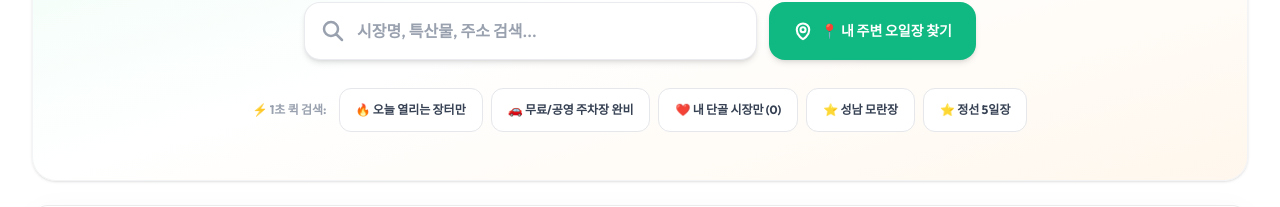
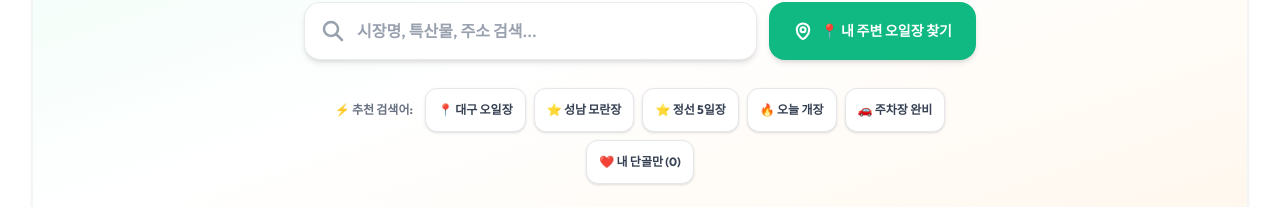
Before and after one commit to pyoska/jangnalmap, a Next.js app: page / in a window 1280 px wide. Shown: the part 272-479 px from the top of the page. Built offline with nearby package versions, Linux system fonts and the light colour scheme; no server answers.

Commit message:
feat(ux): add Instant Search Suggestions and Dynamic Keyword Pills to HomeClient search container for 20s-60s user convenience

```diff
--- a/src/components/HomeClient.js
+++ b/src/components/HomeClient.js
@@ -368,53 +368,59 @@ export default function HomeClient({ initialMarkets = [] }) {
             </button>
           </div>
 
-          {/* Quick Filter Chips */}
-          <div className="flex flex-wrap items-center gap-2 pt-1">
-            <span className="text-xs font-bold text-gray-400 mr-1">⚡ 1초 퀵 검색:</span>
+          {/* Quick Filter Chips & Dynamic Search Suggestions */}
+          <div className="flex flex-wrap items-center justify-center gap-2 pt-1 max-w-2xl mx-auto">
+            <span className="text-xs font-extrabold text-gray-500 mr-1">⚡ 추천 검색어:</span>
+            <button
+              onClick={() => { setSearchInput('대구'); setSearchQuery('대구'); }}
+              className="text-xs px-3 py-2 min-h-[44px] rounded-xl font-extrabold bg-white border border-gray-200 text-gray-700 hover:border-emerald-400 hover:bg-emerald-50 transition-all cursor-pointer flex items-center gap-1 active:scale-95 shadow-sm"
+            >
+              📍 대구 오일장
+            </button>
+            <button
+              onClick={() => { setSearchInput('모란시장'); setSearchQuery('모란시장'); }}
+              className="text-xs px-3 py-2 min-h-[44px] rounded-xl font-extrabold bg-white border border-gray-200 text-gray-700 hover:border-emerald-400 hover:bg-emerald-50 transition-all cursor-pointer flex items-center gap-1 active:scale-95 shadow-sm"
+            >
+              ⭐ 성남 모란장
+            </button>
+            <button
+              onClick={() => { setSearchInput('정선아리랑'); setSearchQuery('정선아리랑'); }}
+              className="text-xs px-3 py-2 min-h-[44px] rounded-xl font-extrabold bg-white border border-gray-200 text-gray-700 hover:border-emerald-400 hover:bg-emerald-50 transition-all cursor-pointer flex items-center gap-1 active:scale-95 shadow-sm"
+            >
+              ⭐ 정선 5일장
+            </button>
             <button
               onClick={() => setOnlyToday(!onlyToday)}
               aria-pressed={onlyToday}
-              className={`text-xs px-4 py-3 min-h-[44px] rounded-xl font-bold transition-all cursor-pointer flex items-center gap-1 active:scale-95 ${
+              className={`text-xs px-3 py-2 min-h-[44px] rounded-xl font-extrabold transition-all cursor-pointer flex items-center gap-1 active:scale-95 shadow-sm ${
                 onlyToday
-                  ? 'bg-[#FF5A1F] text-white shadow-sm ring-2 ring-[#FF5A1F]/30'
+                  ? 'bg-[#FF5A1F] text-white ring-2 ring-[#FF5A1F]/30'
                   : 'bg-white border border-gray-200 text-gray-700 hover:border-orange-300 hover:bg-orange-50/50'
               }`}
             >
-              🔥 오늘 열리는 장터만
+              🔥 오늘 개장
             </button>
             <button
               onClick={() => setOnlyParking(!onlyParking)}
               aria-pressed={onlyParking}
-              className={`text-xs px-4 py-3 min-h-[44px] rounded-xl font-bold transition-all cursor-pointer flex items-center gap-1 active:scale-95 ${
+              className={`text-xs px-3 py-2 min-h-[44px] rounded-xl font-extrabold transition-all cursor-pointer flex items-center gap-1 active:scale-95 shadow-sm ${
                 onlyParking
-                  ? 'bg-[#10B981] text-white shadow-sm ring-2 ring-[#10B981]/30'
+                  ? 'bg-[#10B981] text-white ring-2 ring-[#10B981]/30'
                   : 'bg-white border border-gray-200 text-gray-700 hover:border-emerald-300 hover:bg-emerald-50/50'
               }`}
             >
-              🚗 무료/공영 주차장 완비
+              🚗 주차장 완비
             </button>
             <button
               onClick={() => setOnlyFavorites(!onlyFavorites)}
               aria-pressed={onlyFavorites}
-              className={`text-xs px-4 py-3 min-h-[44px] rounded-xl font-bold transition-all cursor-pointer flex items-center gap-1 active:scale-95 ${
+              className={`text-xs px-3 py-2 min-h-[44px] rounded-xl font-extrabold transition-all cursor-pointer flex items-center gap-1 active:scale-95 shadow-sm ${
                 onlyFavorites
-                  ? 'bg-rose-500 text-white shadow-sm ring-2 ring-rose-500/30'
+                  ? 'bg-rose-500 text-white ring-2 ring-rose-500/30'
                   : 'bg-white border border-gray-200 text-gray-700 hover:border-rose-300 hover:bg-rose-50/50'
               }`}
             >
-              ❤️ 내 단골 시장만 ({favorites.length})
-            </button>
-            <button
-              onClick={() => setSearchInput('모란시장')}
-              className="text-xs px-4 py-3 min-h-[44px] rounded-xl font-bold bg-white border border-gray-200 text-gray-700 hover:border-emerald-300 hover:bg-emerald-50/50 transition-all cursor-pointer flex items-center gap-1 active:scale-95"
-            >
-              ⭐ 성남 모란장
-            </button>
-            <button
-              onClick={() => setSearchInput('정선아리랑')}
-              className="text-xs px-4 py-3 min-h-[44px] rounded-xl font-bold bg-white border border-gray-200 text-gray-700 hover:border-emerald-300 hover:bg-emerald-50/50 transition-all cursor-pointer flex items-center gap-1 active:scale-95"
-            >
-              ⭐ 정선 5일장
+              ❤️ 내 단골만 ({favorites.length})
             </button>
             {(onlyToday || onlyParking || onlyFavorites || searchQuery || selectedRegion !== '전체' || selectedCycle !== '전체') && (
               <button
```
Also changed, not shown: 2 other files (tests, documents, lock files or other folders).
